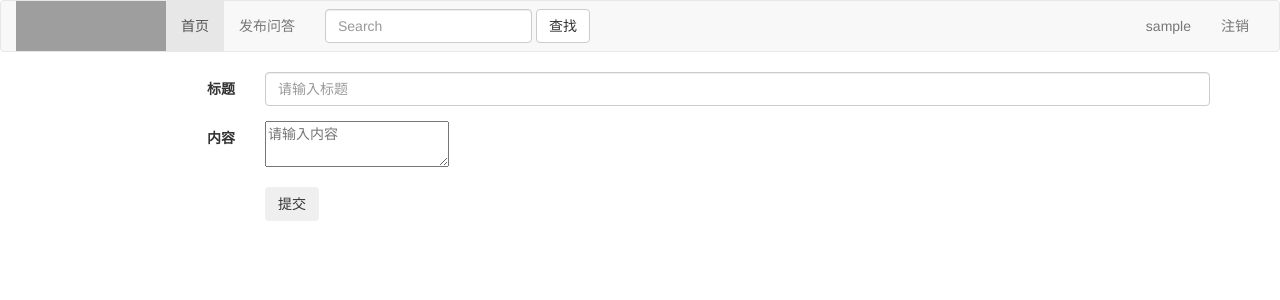
After one commit to 1400720231/myflask, a Flask app: page /question/ in a window 1280 px wide. The commit adds this page. Shown: the top 300 px of the page. Run offline with Flask 2, Linux system fonts and the light colour scheme; the visitor is signed in with stand-in values (Sample User, id 1); data comes from the database, SQL or seed files in the repository; grey boxes are pictures that could not be loaded.

Commit message:
实现登录功能，并且添加一个简单的钩子函数

```diff
--- /dev/null
+++ b/decorators.py
@@ -0,0 +1,14 @@
+from functools import wraps
+from flask import session, redirect, url_for
+
+
+#登录限制的装饰器
+def login_required(func):
+	@wraps(func)
+	def wrapper(*args, **kwargs):
+		# do something else:
+		if session.get("user_id"):
+			return func(*args,**kwargs)
+		else:
+			return redirect(url_for("login"))
+	return wrapper
--- a/templates/base.html
+++ b/templates/base.html
@@ -29,7 +29,7 @@
     <div class="collapse navbar-collapse" id="bs-example-navbar-collapse-1">
       <ul class="nav navbar-nav">
         <li class="active"><a href="#">首页 <span class="sr-only">(current)</span></a></li>
-        <li><a href="#">发布问答</a></li>
+        <li><a href="{{ url_for('question') }}">发布问答</a></li>
 
       </ul>
       <form class="navbar-form navbar-left">
@@ -39,8 +39,17 @@
         <button type="submit" class="btn btn-default">查找</button>
       </form>
       <ul class="nav navbar-nav navbar-right">
-        <li><a href="{{ url_for('login') }}">登录</a></li>
+    	{%  if user %}
+
+    		<li><a href="#">{{ user.username }}</a></li>
+    		<li><a href="#">注销</a></li>
+    	{% else %}
+    	<li><a href="{{ url_for('login') }}">登录</a></li>
         <li><a href="{{ url_for('register') }}">注册</a></li>
+    	{% endif %}
+
+
+
       </ul>
     </div><!-- /.navbar-collapse -->
   </div><!-- /.container-fluid -->
--- /dev/null
+++ b/templates/question.html
@@ -0,0 +1,26 @@
+{% extends "base.html" %}
+
+{% block title %}登录{% endblock %}
+{% block main %}
+<div class="container">
+	<form class="form-horizontal" action="." method="post">
+  <div class="form-group">
+    <label for="inputEmail3" class="col-sm-2 control-label">标题</label>
+    <div class="col-sm-10">
+      <input type="text" class="form-control" id="inputEmail3" placeholder="请输入标题" name="title" >
+    </div>
+  </div>
+  <div class="form-group">
+    <label for="inputPassword3" class="col-sm-2 control-label">内容</label>
+    <div class="col-sm-10">
+      <textarea name="content" placeholder="请输入内容" ></textarea>
+    </div>
+  </div>
+
+  <div class="form-group">
+    <div class="col-sm-offset-2 col-sm-10">
+      <button type="submit" class="btn  ">提交</button>
+    </div>
+  </div>
+</form>
+{% endblock %}
--- a/zlktqa.py
+++ b/zlktqa.py
@@ -1,17 +1,22 @@
-from flask import Flask, render_template, request, redirect, url_for
+from flask import Flask, render_template, request, redirect, url_for,session
 from exts import db
 from models import User
+from decorators import login_required
+
 # 引入配置文件
 import config
 app = Flask(__name__)
 # 加载配置文件内容
 app.config.from_object(config)
-
+# 这句话的作用和他是一样的：db = SQLAlchemy(app), 因为我们为了防止循环引用分开了db,app所以用init_app()的方式
+# 完成db = SQLAlchemy(app)的功能
 db.init_app(app)
 
 
+
+
 @app.route("/")
-def hello_world():
+def index():
     return render_template("index.html")
 
 
@@ -19,6 +24,21 @@ def hello_world():
 def login():
 	if request.method == "GET":
 		return render_template("login.html")
+	else:
+		telephone = request.form.get("telephone")
+		password = request.form.get("password")
+		user = User.query.filter(User.telephone ==telephone, User.password == password).first()
+		# 如果登录成功
+		if user:
+			print(user.username)
+			session["user_id"] = user.id
+			# 31天内不需要重新登录
+			# session.permanent = True
+			return redirect(url_for("index"))
+
+		else:
+			return "手机号码或者密码错误，请确认后再登录"
+
 
 
 @app.route("/register/",methods=["GET", "POST"])
@@ -44,5 +64,27 @@ def register():
 			return redirect(url_for("login"))
 
 
+@app.route("/question/", methods=["GET","POST"])
+@login_required
+def question():
+	if request.method == "GET":
+		return render_template("question.html")
+	else:
+		pass
+
+
+"""
+钩子函数，插入上下文，实现了在所有的html中都可以使用变量user,来达到当用户登录就显示用户名，不登录就显示注册的效果，
+django中已经封装好的这个方法，在所有的html中直接可以用user或者request.user变量对象，不用像这里一样手动封装一样user
+"""
+@app.context_processor
+def my_context_processtor():
+	user_id = session.get("user_id")
+	if user_id:
+		user = User.query.filter(User.id==user_id).first()
+		if user:
+			return {"user":user}
+	return {"user":""}
+
 if __name__ == "__main__":
     app.run()
```
Also changed, not shown: templates/login.html (+4 -4 lines).
